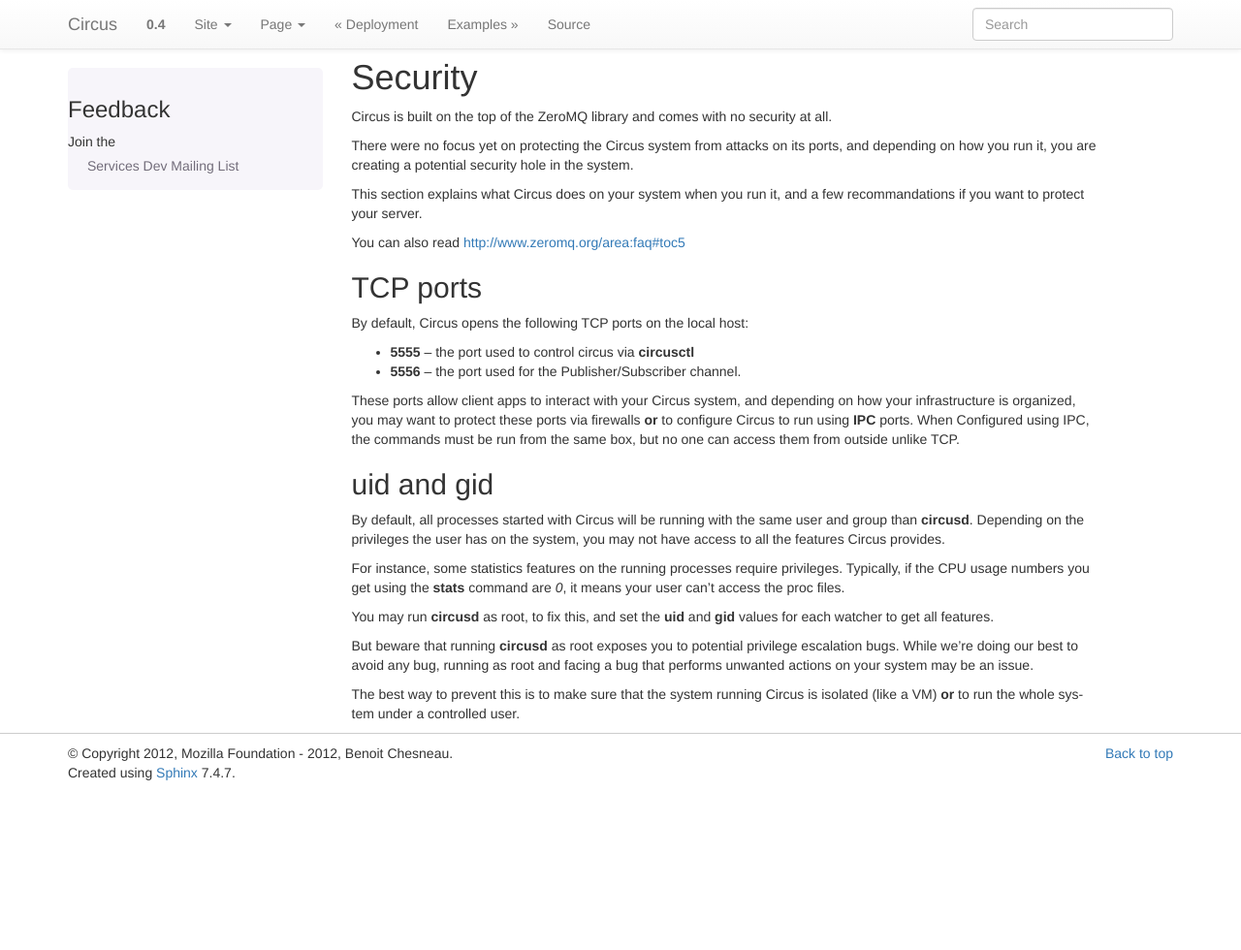
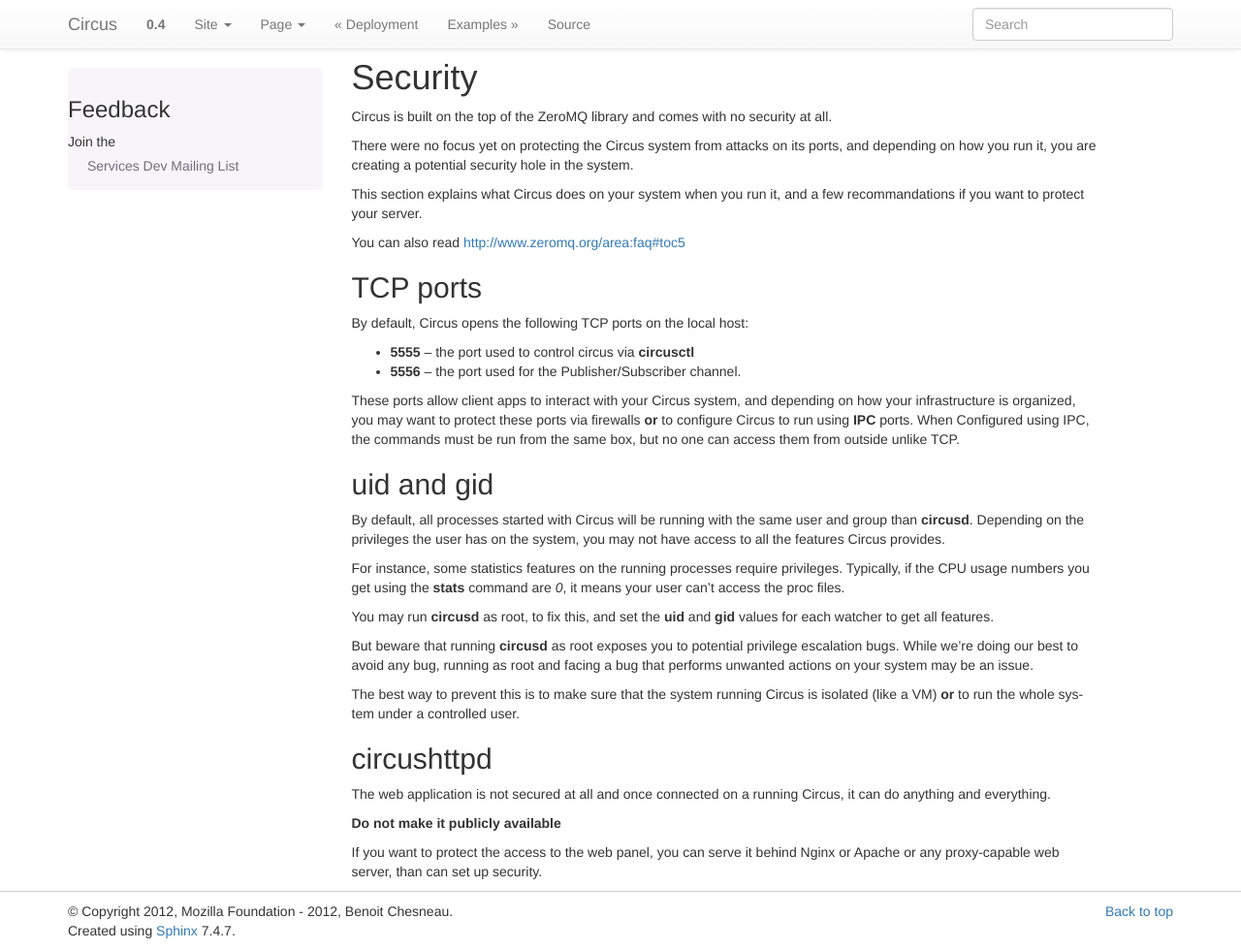
Before and after one commit to circus-tent/circus, a Sphinx documentation site: the page built from docs/source/security.rst, in a window 1280 px wide and 980 px high. Shown: the whole window at 97% size. Built offline with Sphinx 7.4.7, drawn with Linux system fonts in a browser that asks for light colours; pages that are not in the unit, such as notebooks, are missing from menus.

Commit message:
note about how insecure circushttpd is

```diff
--- a/docs/source/security.rst
+++ b/docs/source/security.rst
@@ -54,3 +54,16 @@
 The best way to prevent this is to make sure that the system running
 Circus is isolated (like a VM) **or** to run the whole system under
 a controlled user.
+
+
+circushttpd
+-----------
+
+The web application is not secured at all and once connected on a running
+Circus, it can do anything and everything.
+
+**Do not make it publicly available**
+
+If you want to protect the access to the web panel, you can serve it
+behind Nginx or Apache or any proxy-capable web server, than can
+set up security.
```
